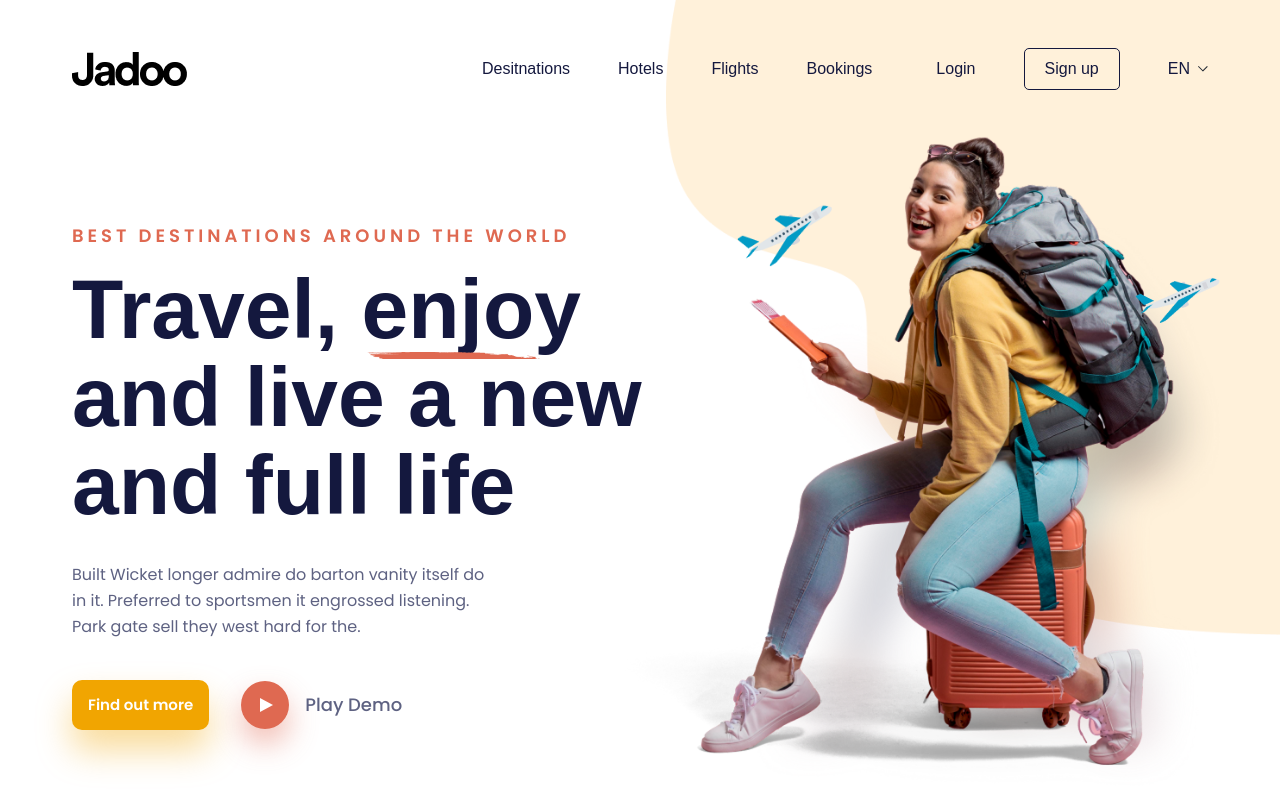
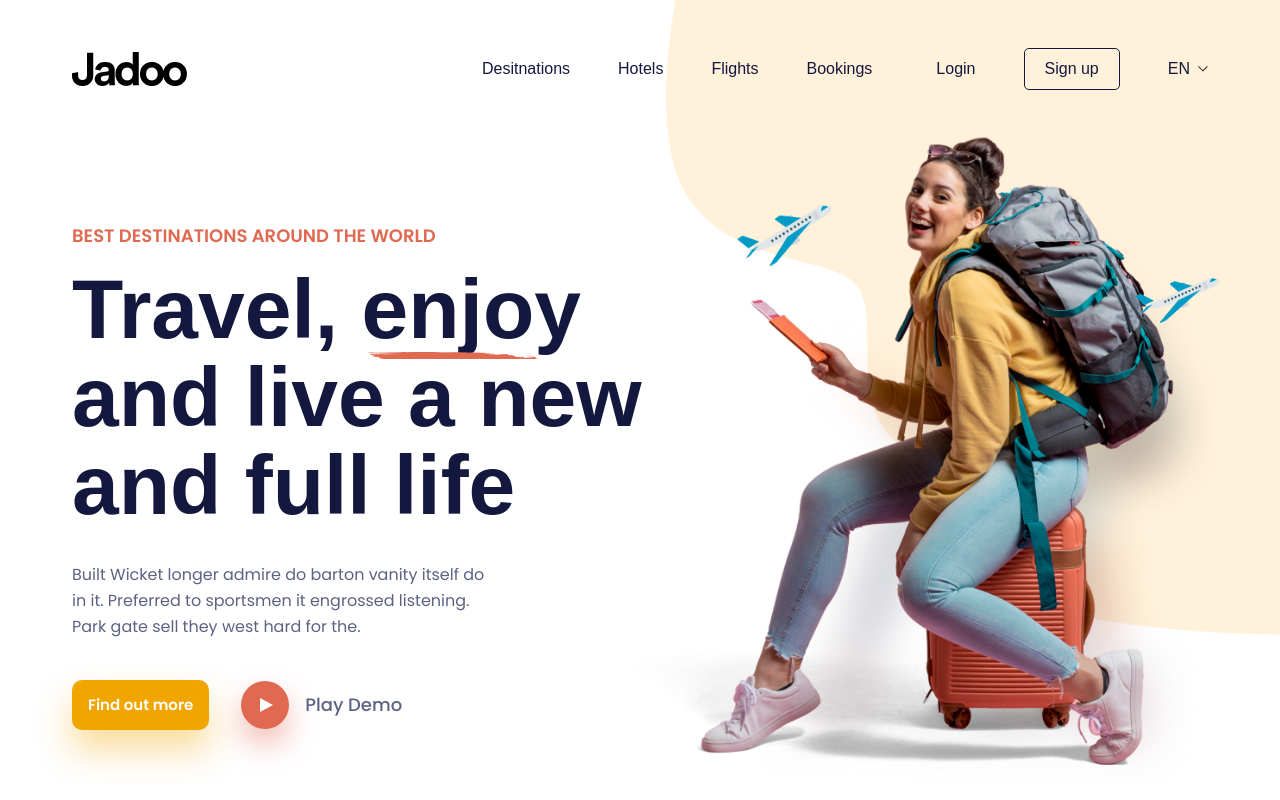
Before and after one commit to abhijithvjn/jadoo-website, a Next.js app: page / in a window 1280 px wide. Shown: the top 800 px of the page. Built offline with nearby package versions, Linux system fonts and the light colour scheme; a web font is replaced by a local one.

Commit message:
banner text fix

```diff
--- a/src/components/pages/home/DesktopHero.tsx
+++ b/src/components/pages/home/DesktopHero.tsx
@@ -7,7 +7,7 @@ export const DesktopHero = ({ data }: { data: HeroBannerData }) => (
   <div className="hidden md:grid min-h-[600px] md:pt-12 lg:pt-10" style={{ gridTemplateColumns: '55% 45%' }}>
     {/* ── LEFT COLUMN ── */}
     <div className="flex flex-col items-start justify-center pt-[160px] pb-16">
-      <SubCaption className="font-semibold text-primary uppercase tracking-[0.22em] whitespace-nowrap">
+      <SubCaption className="font-semibold text-primary uppercase whitespace-nowrap">
         {data.tag}
       </SubCaption>
 
```
